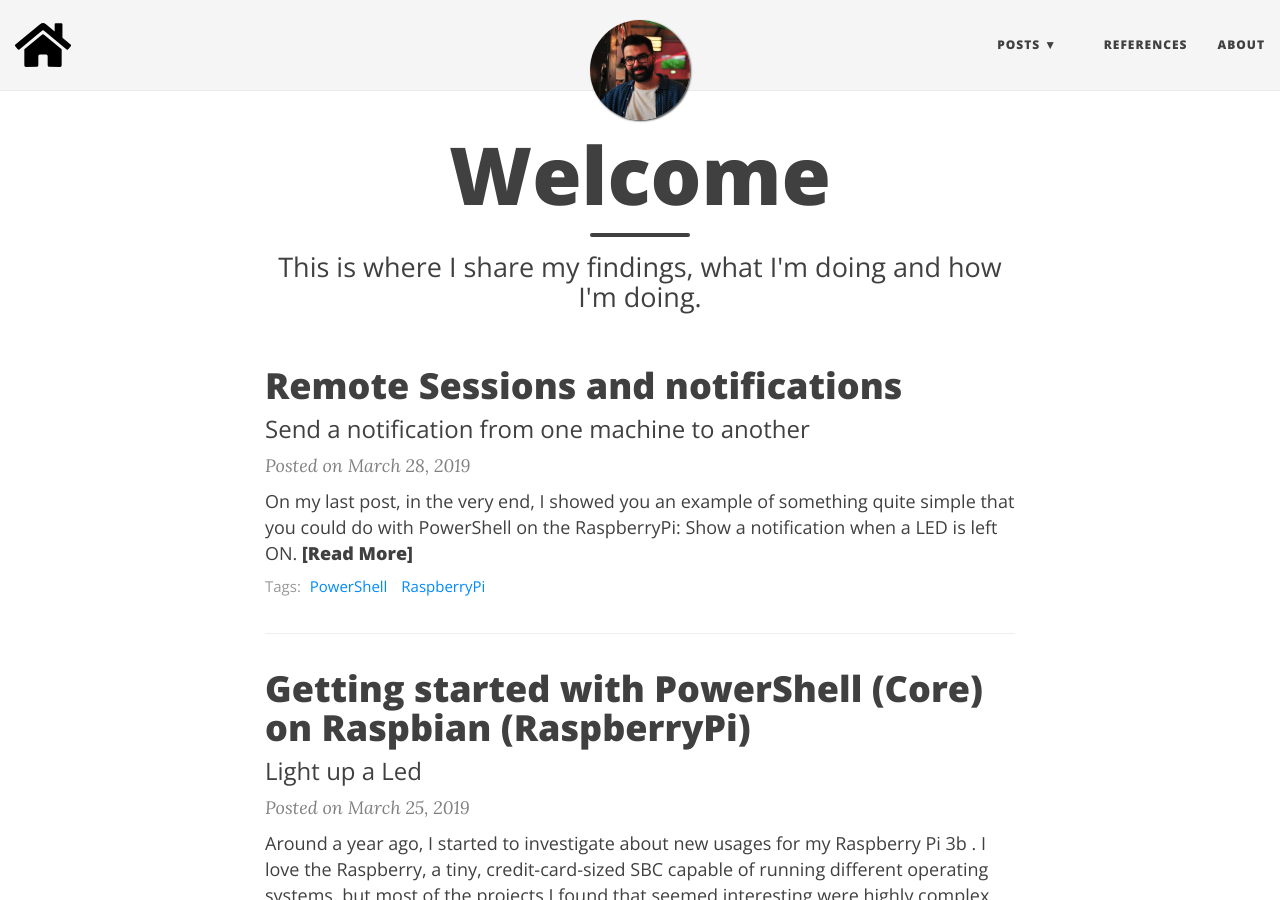
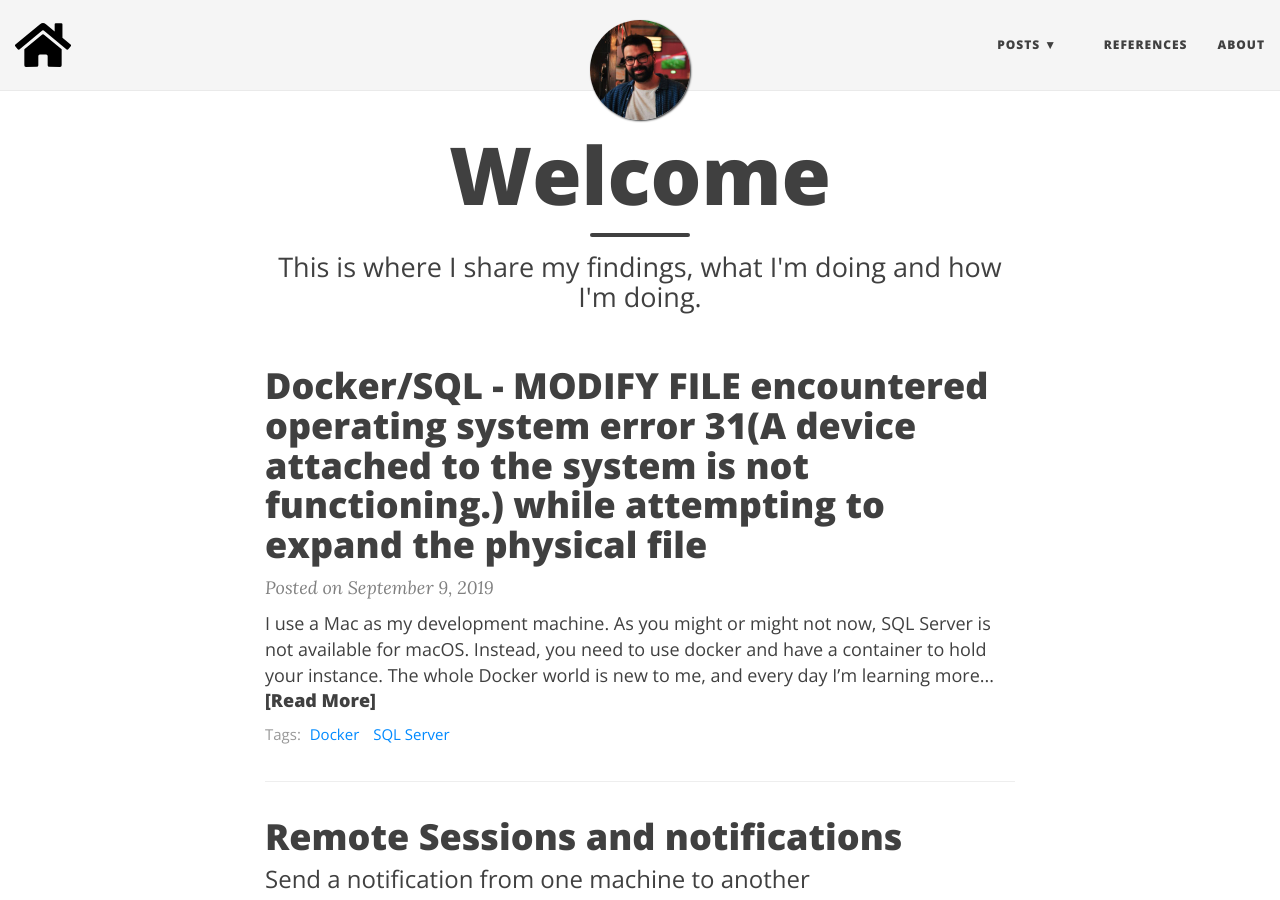
Before and after one commit to DanielSSilva/danielssilva.github.io, a Jekyll site: the page built from index.html, in a window 1280 px wide and 900 px high. Built offline with Jekyll 4.4.1, drawn with Linux system fonts in a browser that asks for light colours; nearby versions of some CDN libraries; the list of posts is cut into pages by our own code.

Commit message:
Publish blog post

````diff
--- a/_drafts/MODIFY-FILE-encountered-operating-system-error-31(A-device-attached-to-the-system-is-not-functioning.)-while-attempting-to-expand-the-physical-file.md
+++ b/_posts/2019-09-09-MODIFY-FILE-encountered-operating-system-error-31(A-device-attached-to-the-system-is-not-functioning.)-while-attempting-to-expand-the-physical-file.md
@@ -5,20 +5,20 @@ tags: [Docker, SQL Server]
 comments: true
 ---
 
-I use a Mac as my development machine. As you might or might not now, SQL Server is not available for MacOS. Instead, you need to use docker and have a container to hold your instance.
-The whole Docker world is new to me, and everyday I'm learning more and more things about it.
+I use a Mac as my development machine. As you might or might not now, SQL Server is not available for macOS. Instead, you need to use docker and have a container to hold your instance.
+The whole Docker world is new to me, and every day I'm learning more and more things about it.
 
 Recently I was testing my backup/restore procedure and I this weird error:
 
 `MODIFY FILE encountered operating system error 31(A device attached to the system is not functioning.) while attempting to expand the physical file '/var/opt/mssql/data/myDatabase.mdf'.`
 
-In order to give you some context, here's the restore command
+To give you some context here's the restore command
 
 
 ```
 docker exec -it sql19_demo3 /opt/mssql-tools/bin/sqlcmd \
-	-S localhost -U SA -P 'MyDockerContainer231' \
-	-Q 'RESTORE DATABASE Redacted FROM DISK = "/var/opt/mssql/data/Redacted_backup2.bak" WITH MOVE "Redacted" TO "/var/opt/mssql/data/Redacted.mdf", MOVE "Redacted_Log" TO "/var/opt/mssql/data/Redacted.ldf"'
+    -S localhost -U SA -P 'MyDockerContainer231' \
+    -Q 'RESTORE DATABASE Redacted FROM DISK = "/var/opt/mssql/data/Redacted_backup2.bak" WITH MOVE "Redacted" TO "/var/opt/mssql/data/Redacted.mdf", MOVE "Redacted_Log" TO "/var/opt/mssql/data/Redacted.ldf"'
 
 ```
 
@@ -30,16 +30,16 @@ docker run \
     -e 'ACCEPT_EULA=Y' -e 'MSSQL_SA_PASSWORD='$PASSWORD \
     -p 1433:1433 \
     -v sqldata1:/var/opt/mssql \
-	-v /Users/daniel/Documents/Work/databaseBackups:/backup \
+    -v /Users/daniel/Documents/Work/databaseBackups:/backup \
     -d mcr.microsoft.com/mssql/server:2019-latest
 ```
 ### Quick explanation
 This creates a container with a volume `sqldata1` that maps `/var/opt/mssql`, and another volume that maps my folder `/Users/daniel/Documents/Work/databaseBackups` to a folder `/backup` on the container.
 
 # Looking for help
-Because I am not familiar with backup/restores (and specially not with this error), I asked some folks for help and also jumped into google to look out for answers for such similar problem.
+Because I am not familiar with backup/restores (and especially not with this error), I asked some folks for help and also jumped into google to look out for answers for such a similar problem.
 
-As soon as I look at the results and open a few links, I assumed that it had something to do with filesystem, so the volume part might play a role here... or so I thought.
+As soon as I look at the results and open a few links, I assumed that it had something to do with the filesystem, so the volume part might play a role here... or so I thought.
 In more than one post (i.e [this one](https://dba.stackexchange.com/questions/190654/sql-server-2017-linux-cu1-modify-file-encountered-operating-system-error-31), or [this one](https://github.com/Microsoft/mssql-docker/issues/180)), people were saying that the filesystem should be formatted to be `EXT4` instead of `EXT3`.
 
 From my understanding, this would make sense if the `/var/opt/mssql` volume was mounted on one of my MacOS folders, but it wasn't.
@@ -54,7 +54,7 @@ For this reason, it wasn't making sense to me that whole filesystem thing, becau
 
 Turns out that the problem was way simpler to solve and I've found it "randomly".
 
-When I was "playing" with the containers and trying different ways to restore, I suddenly was unable to start a new container because docker ran out of space.
+When I was "playing" with the containers and trying different ways to restore, I suddenly was unable to start a new container because Docker ran out of space.
 
 ![out of space](/img/MODIFY_FILE_encountered_operating_system_error_31(A_device_attached_to_the_system_is_not_functioning.)_while_attempting_to_expand_the_physical_file/out_of_space.png)
 
@@ -62,7 +62,7 @@ Upon running `docker system df` to check what space was being used I saw that my
 
 ![docker system df](/img/MODIFY_FILE_encountered_operating_system_error_31(A_device_attached_to_the_system_is_not_functioning.)_while_attempting_to_expand_the_physical_file/docker_system_df.png)
 
-I went back to the container where I did the backup from  and checked how much space the database I was trying to restore was using.
+I went back to the container where I did the backup from and checked how much space the database I was trying to restore was using.
 
 This was achieved by running `docker exec -it sql19 ls -lh /var/opt/mssql/data`
 
@@ -74,15 +74,15 @@ So, doing some quick maths, my docker was using around 91GB (6GB+60GB+25GB). Thi
 
 ![docker app](/img/MODIFY_FILE_encountered_operating_system_error_31(A_device_attached_to_the_system_is_not_functioning.)_while_attempting_to_expand_the_physical_file/docker_app.png)
 
-The Docker has 96GB allocated, but ~91GB are used.
+The Docker has 96GB allocated, but ~91GB is used.
 
 Because the database is using around 25GB, this means that I would require an additional 20GB of space.
 
-After cleaning some space, I ran the same restore command, and at this time, everything went smoothly!
+After clearing some space, I ran the same restore command, and at this time, everything went smoothly!
 
 # Turns out it has nothing to do with volumes!
 
-Because the error message says `(A device attached to the system is not functioning.)`, I thought that this could be related to the docker volume created, but even if you create a container without any volume, the error will be the same.
+Because the error message says `(A device attached to the system is not functioning.)`, I thought that this could be related to the Docker volume created, but even if you create a container without any volume, the error will be the same.
 
 # The error message might not be that clear in this case
 
````
